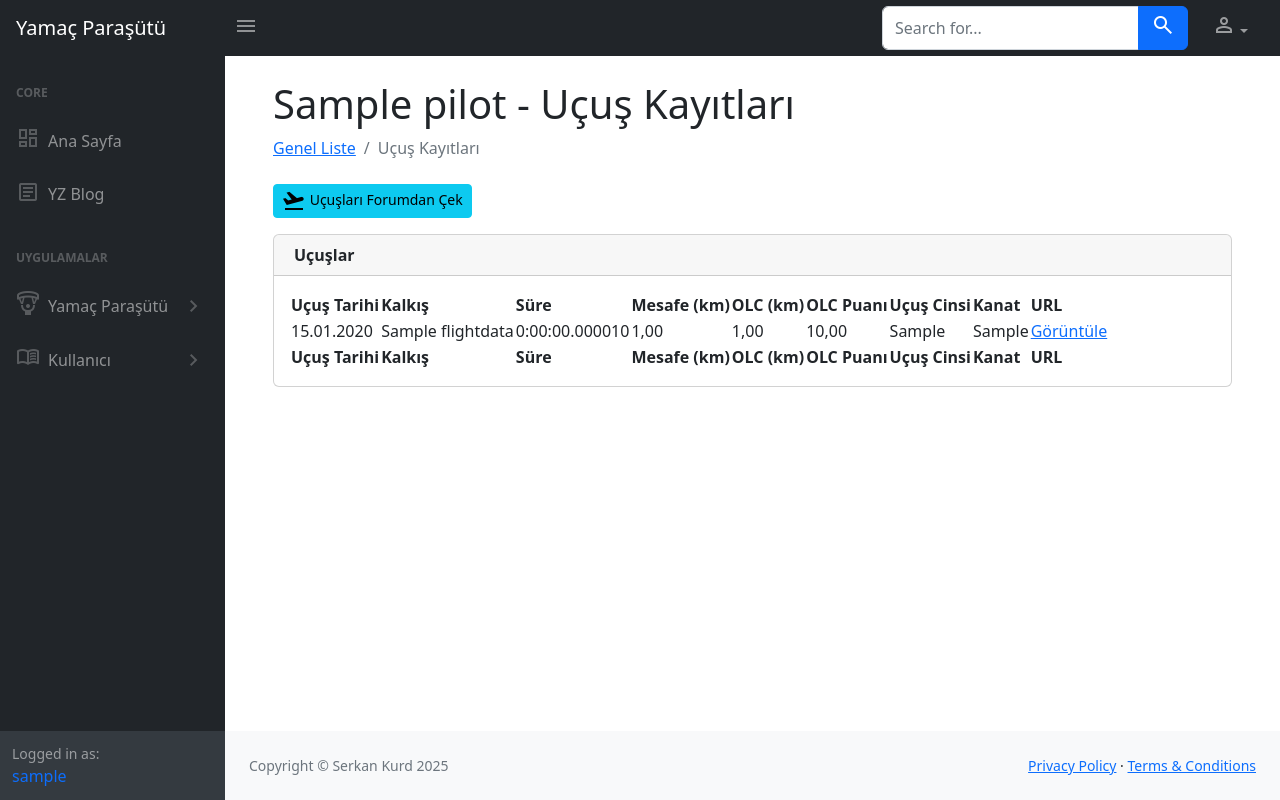
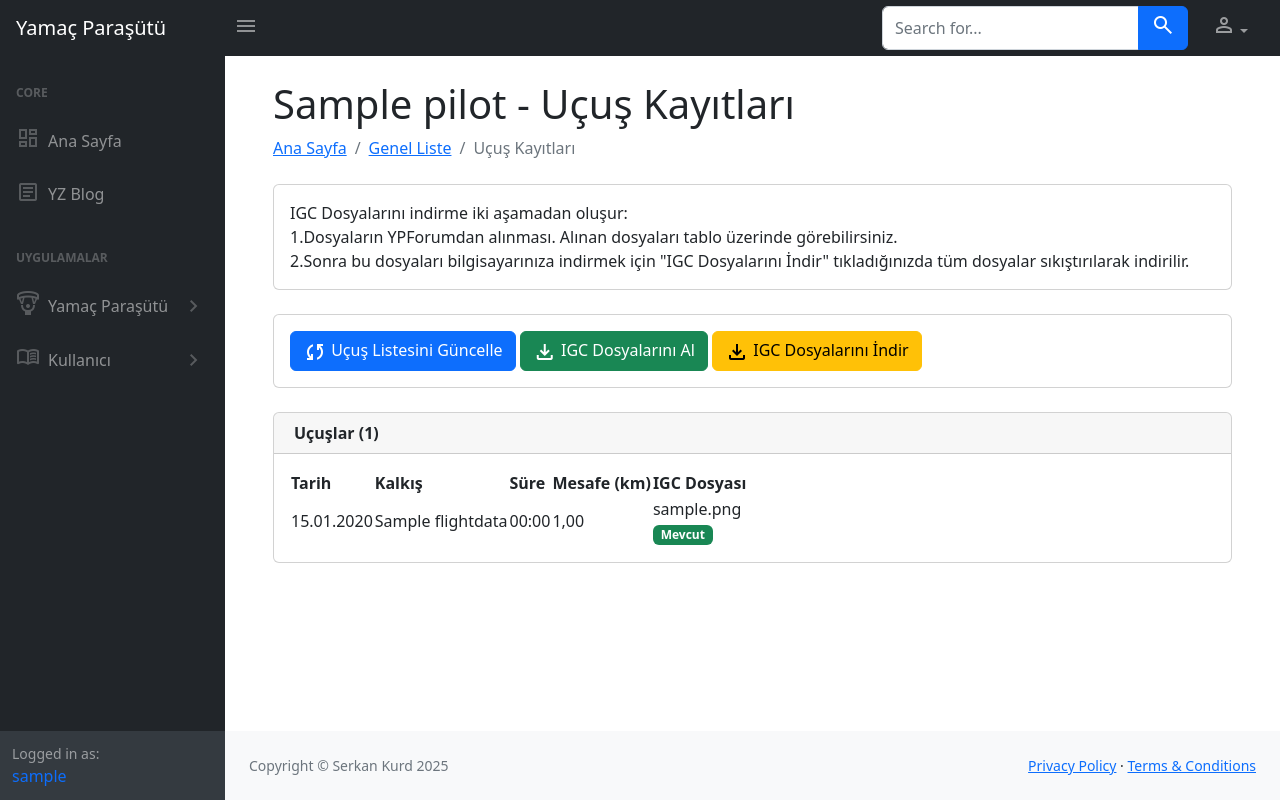
Before and after one commit to SerkanKurd/django-webapp, a Django app: page /paragliding/pilot/flight/1 in a window 1280 px wide. Run offline with Django 5.2, Linux system fonts and the light colour scheme; a user stored in the database is signed in; tables that the repository leaves empty hold one stand-in row (values such as "Sample post"); parts of the project's set-up code (start-up, migrations or seed data) failed here and were passed over; some libraries are stand-ins or nearby versions.

Commit message:
add igc downloader

```diff
--- a/paragliding/models.py
+++ b/paragliding/models.py
@@ -38,7 +38,7 @@ class Pilot(models.Model):
     is_updated = models.BooleanField(default=False)
 
     def __str__(self):
-        return f"Pilot: {self.id} - {self.name} - {self.manager}"
+        return f"Pilot: {self.id} - {self.name}"
 
 
 class FlightData(models.Model):
@@ -92,4 +92,4 @@ class FlightData(models.Model):
             self.flight_date_str = date_format(self.flight_date)
 
     def __str__(self):
-        return f"{self.flight_date} - {self.takeoff_name}"
+        return f"{self.pilot} - {self.flight_date_str} - {self.takeoff_name}"
--- a/paragliding/templates/paragliding/pilot_flight_view.html
+++ b/paragliding/templates/paragliding/pilot_flight_view.html
@@ -1,76 +1,71 @@
 {% extends "master.html" %}
-{% load crispy_forms_tags %}
+{% load duration_filters %}
 
 {% block title %}
-    {{ pilot.name }} - Uçuş Kayıtları
+    {{ title }}
 {% endblock %}
 
 {% block content %}
-    <h1 class="mt-4">{{ pilot.name }} - Uçuş Kayıtları</h1>
+    <h1 class="mt-4">{{ title }}</h1>
     <ol class="breadcrumb mb-4">
+        <li class="breadcrumb-item"><a href="{% url 'homepage:index' %}">Ana Sayfa</a></li>
         <li class="breadcrumb-item"><a href="{% url 'paragliding:index' %}">Genel Liste</a></li>
         <li class="breadcrumb-item active">Uçuş Kayıtları</li>
     </ol>
+    <div class="card mb-4">
+        <div class="card-body">
+            IGC Dosyalarını indirme iki aşamadan oluşur:<br>
+            1.Dosyaların YPForumdan alınması. Alınan dosyaları tablo üzerinde görebilirsiniz.<br>
+            2.Sonra bu dosyaları bilgisayarınıza indirmek için "IGC Dosyalarını İndir" tıkladığınızda tüm dosyalar sıkıştırılarak indirilir.
 
-    <form method="post" class="mb-3">
-        {% csrf_token %}
-        <button type="submit" name="submit" value="Get_Flights" class="btn btn-info btn-sm">
-            <span class="material-symbols-outlined align-middle">flight_takeoff</span> Uçuşları Forumdan Çek
-        </button>
-    </form>
-    <!-- Flights Table -->
+        </div>
+    </div>
+    <div class="card mb-4">
+        <div class="card-body">
+            <form method="post" class="d-inline">
+                {% csrf_token %}
+                <button type="submit" name="submit" value="Get_Flights" class="btn btn-primary">
+                    <span class="material-symbols-outlined" style="vertical-align: middle;">sync</span> Uçuş Listesini Güncelle
+                </button>
+            </form>
+            <a href="{% url 'paragliding:pilot_flight_data_download' pilot_id=pilot.id %}" class="btn btn-success">
+                <span class="material-symbols-outlined" style="vertical-align: middle;">download</span> IGC Dosyalarını Al
+            </a>
+            <a href="{% url 'paragliding:pilot_flight_data_download' pilot_id=pilot.id %}" class="btn btn-warning">
+                <span class="material-symbols-outlined" style="vertical-align: middle;">download</span> IGC Dosyalarını İndir
+            </a>
+        </div>
+    </div>
+
     <div class="card mb-4">
         <div class="card-header">
             <i class="fas fa-table me-1"></i>
-            <strong>Uçuşlar</strong>
+            <strong>Uçuşlar ({{ flights.count }})</strong>
         </div>
         <div class="card-body">
             <table id="datatableFlights" class="datatable-init">
                 <thead>
                     <tr>
-                        <th>Uçuş Tarihi</th>
+                        <th>Tarih</th>
                         <th>Kalkış</th>
                         <th>Süre</th>
                         <th>Mesafe (km)</th>
-                        <th>OLC (km)</th>
-                        <th>OLC Puanı</th>
-                        <th>Uçuş Cinsi</th>
-                        <th>Kanat</th>
-                        <th>URL</th>
+                        <th>IGC Dosyası</th>
                     </tr>
-
-
-
                 </thead>
-                <tfoot>
-                    <tr>
-                        <th>Uçuş Tarihi</th>
-                        <th>Kalkış</th>
-                        <th>Süre</th>
-                        <th>Mesafe (km)</th>
-                        <th>OLC (km)</th>
-                        <th>OLC Puanı</th>
-                        <th>Uçuş Cinsi</th>
-                        <th>Kanat</th>
-                        <th>URL</th>
-                    </tr>
-                </tfoot>
                 <tbody>
                     {% for flight in flights %}
                         <tr>
                             <td>{{ flight.flight_date|date:"d.m.Y" }}</td>
                             <td>{{ flight.takeoff_name }}</td>
-                            <td>{{ flight.duration }}</td>
-                            <td>{{ flight.distance }}</td>
-                            <td>{{ flight.distance_olc }}</td>
-                            <td>{{ flight.points_olc }}</td>
-                            <td>{{ flight.flight_type }}</td>
-                            <td>{{ flight.paraglider }}</td>
+                            <td>{{ flight.duration|format_duration }}</td>
+                            <td>{{ flight.distance|floatformat:2 }}</td>
                             <td>
-                                {% if flight.flight_url %}
-                                    <a href="{{ flight.flight_url }}" target="_blank">Görüntüle</a>
+                                {% if flight.file_content %}
+                                    {{ flight.file_name }}<br>
+                                    <span class="badge bg-success">Mevcut</span>
                                 {% else %}
-                                    -
+                                    <span class="badge bg-secondary">Yok</span>
                                 {% endif %}
                             </td>
                         </tr>
--- a/paragliding/urls.py
+++ b/paragliding/urls.py
@@ -15,4 +15,6 @@ urlpatterns = [
          views.apply_course_view, name="apply_course"),
     path("course_detail/<int:course_id>",
          views.course_detail_view, name="course_detail_id"),
+    path("pilot/download_igc/<int:pilot_id>",
+         views.pilot_flight_data_download, name="pilot_flight_data_download"),
 ]
--- a/paragliding/views.py
+++ b/paragliding/views.py
@@ -7,7 +7,7 @@ from django.db import transaction
 from . import models
 from django.core.cache import cache
 from . import forms
-from myweb.tasks import get_pilot_flights_data
+from myweb.tasks import get_pilot_flights_data, download_igc_file_task
 
 
 @login_required
@@ -282,3 +282,47 @@ def pilot_flight_view(request, pilot_id):
         'title': f"{pilot.name} - Uçuş Kayıtları"
     }
     return render(request, 'paragliding/pilot_flight_view.html', context)
+
+
+@login_required
+def pilot_flight_data_download(request, pilot_id):
+    try:
+        pilot = models.Pilot.objects.get(
+            id=pilot_id,
+            manager=request.user
+        )
+    except models.Pilot.DoesNotExist:
+        messages.error(
+            request, "Pilot bulunamadı veya bu pilota erişim yetkiniz yok.")
+        return redirect('paragliding:index')
+
+    cache_key = f"igc_download_lock_{pilot_id}"
+    if cache.get(cache_key):
+        messages.warning(
+            request, "Bu pilot için IGC indirme işlemi zaten yeni başlatıldı. Lütfen birkaç dakika sonra tekrar deneyin.")
+        return redirect('paragliding:pilot_flight_view', pilot_id=pilot.id)
+
+    # Find flights for this pilot that don't have the IGC file content
+    flights_to_download = models.FlightData.objects.filter(
+        pilot=pilot,
+        file_content__isnull=True
+    ).exclude(flight_url__isnull=True).exclude(flight_url__exact='')
+
+    if not flights_to_download.exists():
+        messages.info(
+            request, f"{pilot.name} için tüm IGC dosyaları zaten indirilmiş.")
+        return redirect('paragliding:pilot_flight_view', pilot_id=pilot.id)
+
+    print(flights_to_download.count, "flights to download!")
+    countdown = 5
+
+    for flight in flights_to_download:
+        download_igc_file_task.apply_async(
+            args=[flight.flight_url], countdown=countdown)
+        countdown += 5
+
+    # Set a lock to prevent re-triggering for 10 minutes
+    cache.set(cache_key, True, timeout=600)
+    messages.success(
+        request, f"{pilot.name} için {flights_to_download.count()} adet IGC dosyası indirme işlemi arka planda başlatıldı.")
+    return redirect('paragliding:pilot_flight_view', pilot_id=pilot.id)
```
Also changed, not shown: myweb/tasks.py (+15 -4 lines), paragliding/extentions/igc_downloader.py (+52 -33 lines), paragliding/forms.py (+38 -7 lines), 1 other file.
